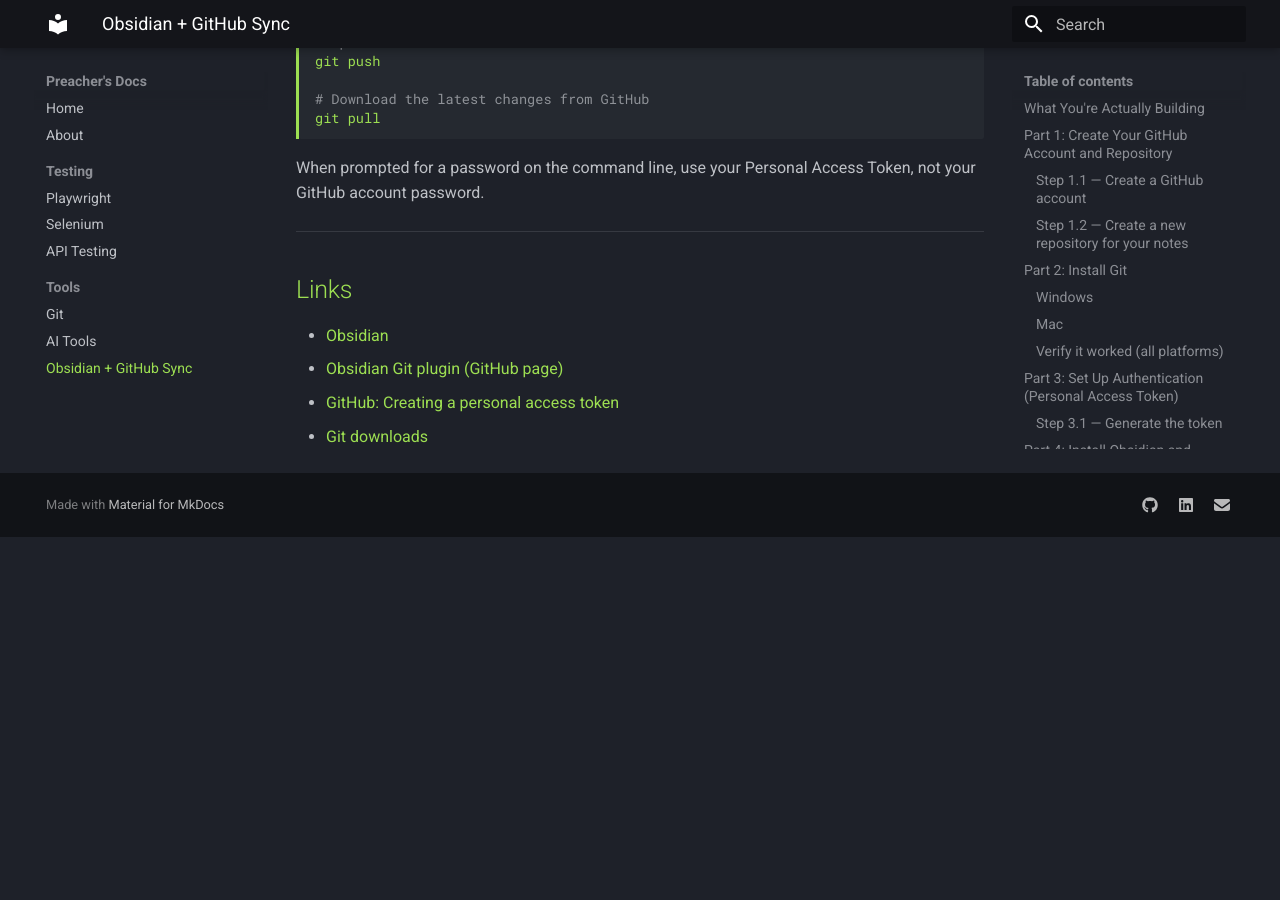
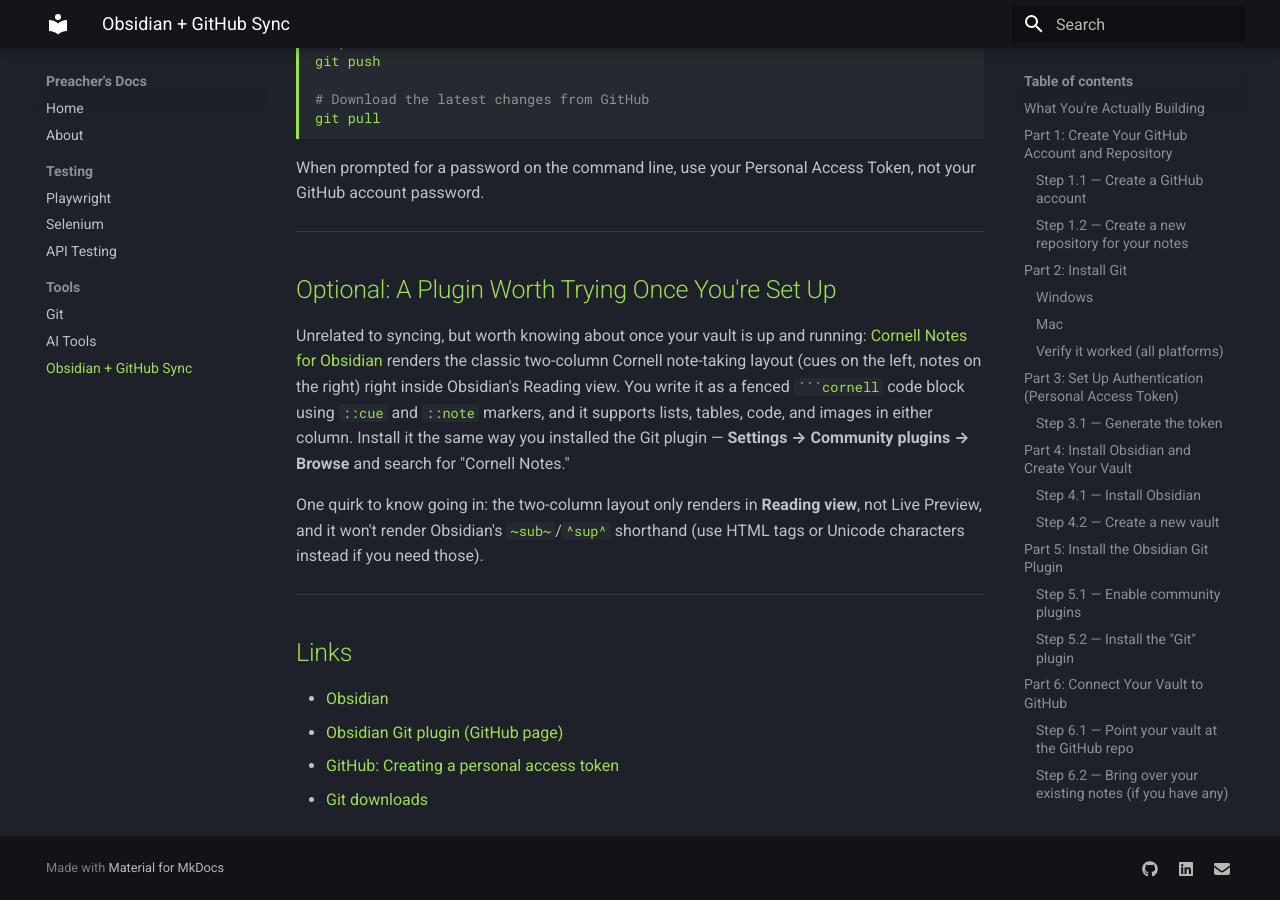
Before and after one commit to d-henry/d-henry.github.io, an MkDocs documentation site: the page built from docs/obsidian-sync.md, in a window 1280 px wide and 900 px high, scrolled down 9692 px. Built offline with MkDocs 1.6.1 and Material for MkDocs 9.7.7, drawn with Linux system fonts in a browser that asks for light colours; before the commit the page ends 10229 px from its top, so only the background shows below that.

Commit message:
Note the Cornell Notes plugin in the Obsidian guide
Co-Authored-By: Claude Sonnet 5 <noreply@anthropic.com>

````diff
--- a/docs/obsidian-sync.md
+++ b/docs/obsidian-sync.md
@@ -293,6 +293,14 @@ When prompted for a password on the command line, use your Personal Access Token
 
 ---
 
+## Optional: A Plugin Worth Trying Once You're Set Up
+
+Unrelated to syncing, but worth knowing about once your vault is up and running: [Cornell Notes for Obsidian](https://github.com/bytetiles/obsidian-cornell-notes) renders the classic two-column Cornell note-taking layout (cues on the left, notes on the right) right inside Obsidian's Reading view. You write it as a fenced ` ```cornell ` code block using `::cue` and `::note` markers, and it supports lists, tables, code, and images in either column. Install it the same way you installed the Git plugin — **Settings → Community plugins → Browse** and search for "Cornell Notes."
+
+One quirk to know going in: the two-column layout only renders in **Reading view**, not Live Preview, and it won't render Obsidian's `~sub~`/`^sup^` shorthand (use HTML tags or Unicode characters instead if you need those).
+
+---
+
 ## Links
 
 - [Obsidian](https://obsidian.md/)
````
